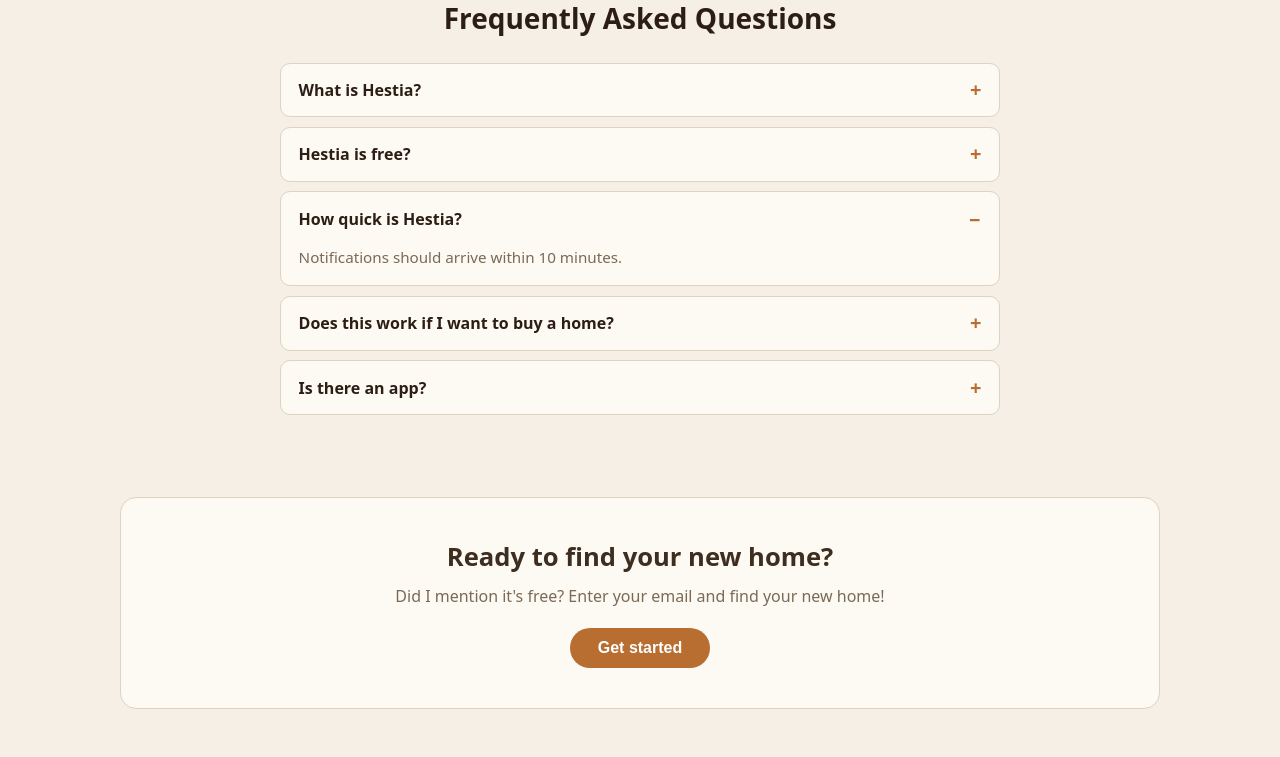
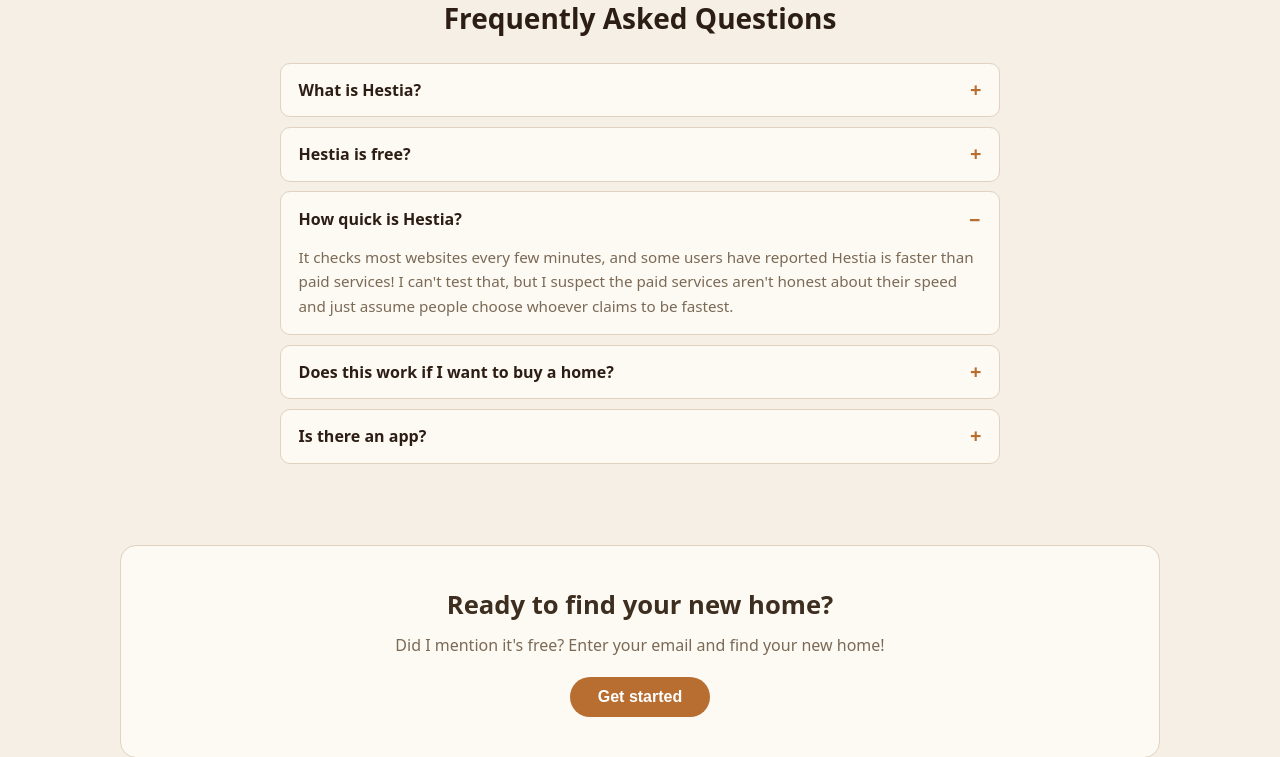
Before and after one commit to wtfloris/hestia, a Flask app: page / in a window 1280 px wide, after a click on "How quick is Hestia?". Shown: the part 2137-2894 px from the top of the page. Run offline with Flask 3, Linux system fonts and the light colour scheme; data that the repository does not hold is empty; some libraries are stand-ins or nearby versions.

Commit message:
Rewrite the 'how fast is Hestia' FAQ answer

```diff
--- a/web/static/base.js
+++ b/web/static/base.js
@@ -112,7 +112,7 @@
         'faq_q_free': 'Hestia is free?',
         'faq_a_free': 'Yes. I built Hestia for myself and once we found a home, I thought it would be nice to share it with others!',
         'faq_q_speed': 'How quick is Hestia?',
-        'faq_a_speed': 'Notifications should arrive within 10 minutes.',
+        'faq_a_speed': "It checks most websites every few minutes, and some users have reported Hestia is faster than paid services! I can't test that, but I suspect the paid services aren't honest about their speed and just assume people choose whoever claims to be fastest.",
         'faq_q_filters': 'Can you add a filter for amount of rooms or postal code?',
         'faq_a_filters': 'In short: no, because it makes Hestia less reliable. Please see <a href="https://github.com/wtfloris/hestia/issues/55#issuecomment-2453400778" target="_blank" rel="noopener noreferrer">this comment</a> for the full explanation, and feel free to discuss if you disagree!',
         'faq_q_buy': 'Does this work if I want to buy a home?',
@@ -239,7 +239,7 @@
         'faq_q_free': 'Is Hestia gratis?',
         'faq_a_free': 'Ja! Ik had Hestia voor gebouwd mezelf en toen we een huis hadden gevonden heb ik het online gegooid en is het doorgegroeid.',
         'faq_q_speed': 'Hoe snel is Hestia?',
-        'faq_a_speed': 'Meldingen zouden binnen 10 minuten moeten doorkomen.',
+        'faq_a_speed': 'Hestia controleert de meeste websites elke paar minuten, en sommige gebruikers melden zelfs dat Hestia sneller is dan betaalde diensten! Ik kan dat niet testen, maar ik vermoed dat die diensten niet eerlijk zijn over hun snelheid en er gewoon van uitgaan dat mensen kiezen wie beweert het snelst te zijn.',
         'faq_q_filters': 'Kun je een filter toevoegen voor aantal kamers of postcode?',
         'faq_a_filters': 'Kort gezegd: nee, omdat dit Hestia minder betrouwbaar maakt. Zie <a href="https://github.com/wtfloris/hestia/issues/55#issuecomment-2453400778" target="_blank" rel="noopener noreferrer">deze uitleg</a> voor de volledige motivatie, en reageer gerust als je het er niet mee eens bent!',
         'faq_q_buy': 'Werkt dit ook als ik een huis wil kopen?',
--- a/web/templates/base.html
+++ b/web/templates/base.html
@@ -67,7 +67,7 @@
             <h3 style="margin:0.5rem 0 0.25rem">FAQ</h3>
             <p style="font-size:0.9rem;margin-bottom:0.75rem"><strong data-i18n="faq_q_what">What is Hestia?</strong><br><span data-i18n="faq_a_what">Hestia is a home-finding service that monitors websites and notifies you about new matches within your filters.</span></p>
             <p style="font-size:0.9rem;margin-bottom:0.75rem"><strong data-i18n="faq_q_free">Hestia is free?</strong><br><span data-i18n="faq_a_free">Yes. I built Hestia for myself and once we found a home, I thought it would be nice to share it with others!</span></p>
-            <p style="font-size:0.9rem;margin-bottom:0.75rem"><strong data-i18n="faq_q_speed">How quick is Hestia?</strong><br><span data-i18n="faq_a_speed">Notifications should arrive within 10 minutes.</span></p>
+            <p style="font-size:0.9rem;margin-bottom:0.75rem"><strong data-i18n="faq_q_speed">How quick is Hestia?</strong><br><span data-i18n="faq_a_speed">It checks most websites every few minutes, and some users have reported Hestia is faster than paid services! I can't test that, but I suspect the paid services aren't honest about their speed and just assume people choose whoever claims to be fastest.</span></p>
             <p style="font-size:0.9rem;margin-bottom:0.75rem"><strong data-i18n="faq_q_filters">Can you add a filter for amount of rooms or postal code?</strong><br><span data-i18n-html="faq_a_filters">In short: no, because it makes Hestia less reliable. Please see <a href="https://github.com/wtfloris/hestia/issues/55#issuecomment-2453400778" target="_blank" rel="noopener noreferrer">this comment</a> for the full explanation, and feel free to discuss if you disagree!</span></p>
             <p style="font-size:0.9rem;margin-bottom:0.75rem"><strong data-i18n="faq_q_buy">Does this work if I want to buy a home?</strong><br><span data-i18n="faq_a_buy">Not yet, but who knows what I might build when I am looking to buy something myself!</span></p>
             <p style="font-size:0.9rem;margin-bottom:0.75rem"><strong data-i18n="faq_q_pararius">I saw this listing on Pararius and I did not get a message from Hestia. Why?</strong><br><span data-i18n="faq_a_pararius">Pararius does not list a house number for all homes, so Hestia cannot check if it has already seen the listing on another website. To avoid duplicates, those listings are skipped.</span></p>
--- a/web/templates/landing.html
+++ b/web/templates/landing.html
@@ -187,7 +187,7 @@
         </details>
         <details class="landing-faq-item">
             <summary data-i18n="faq_q_speed">How quick is Hestia?</summary>
-            <p data-i18n="faq_a_speed">Notifications should arrive within 10 minutes.</p>
+            <p data-i18n="faq_a_speed">It checks most websites every few minutes, and some users have reported Hestia is faster than paid services! I can't test that, but I suspect the paid services aren't honest about their speed and just assume people choose whoever claims to be fastest.</p>
         </details>
         <details class="landing-faq-item">
             <summary data-i18n="faq_q_buy">Does this work if I want to buy a home?</summary>
```
